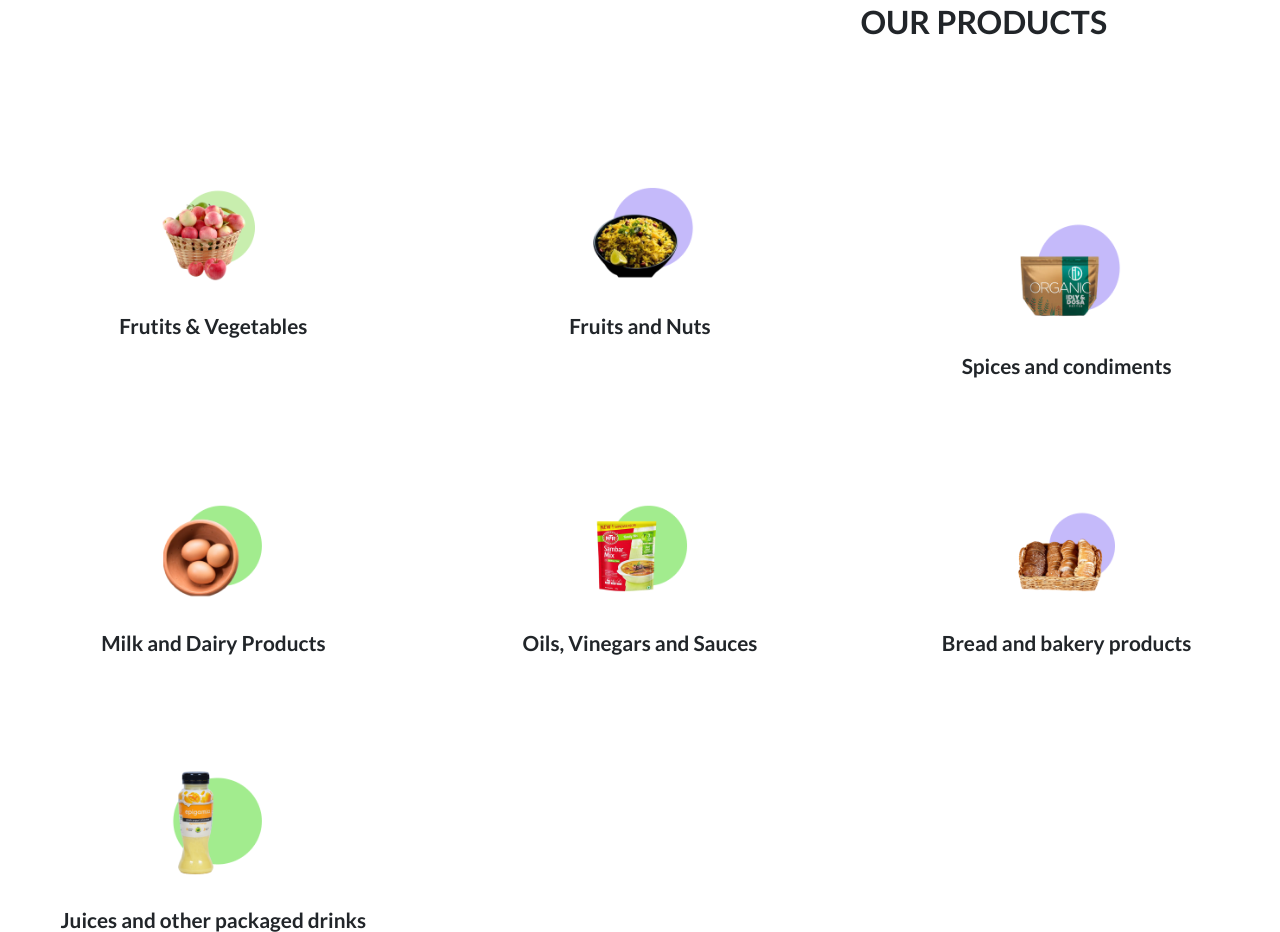
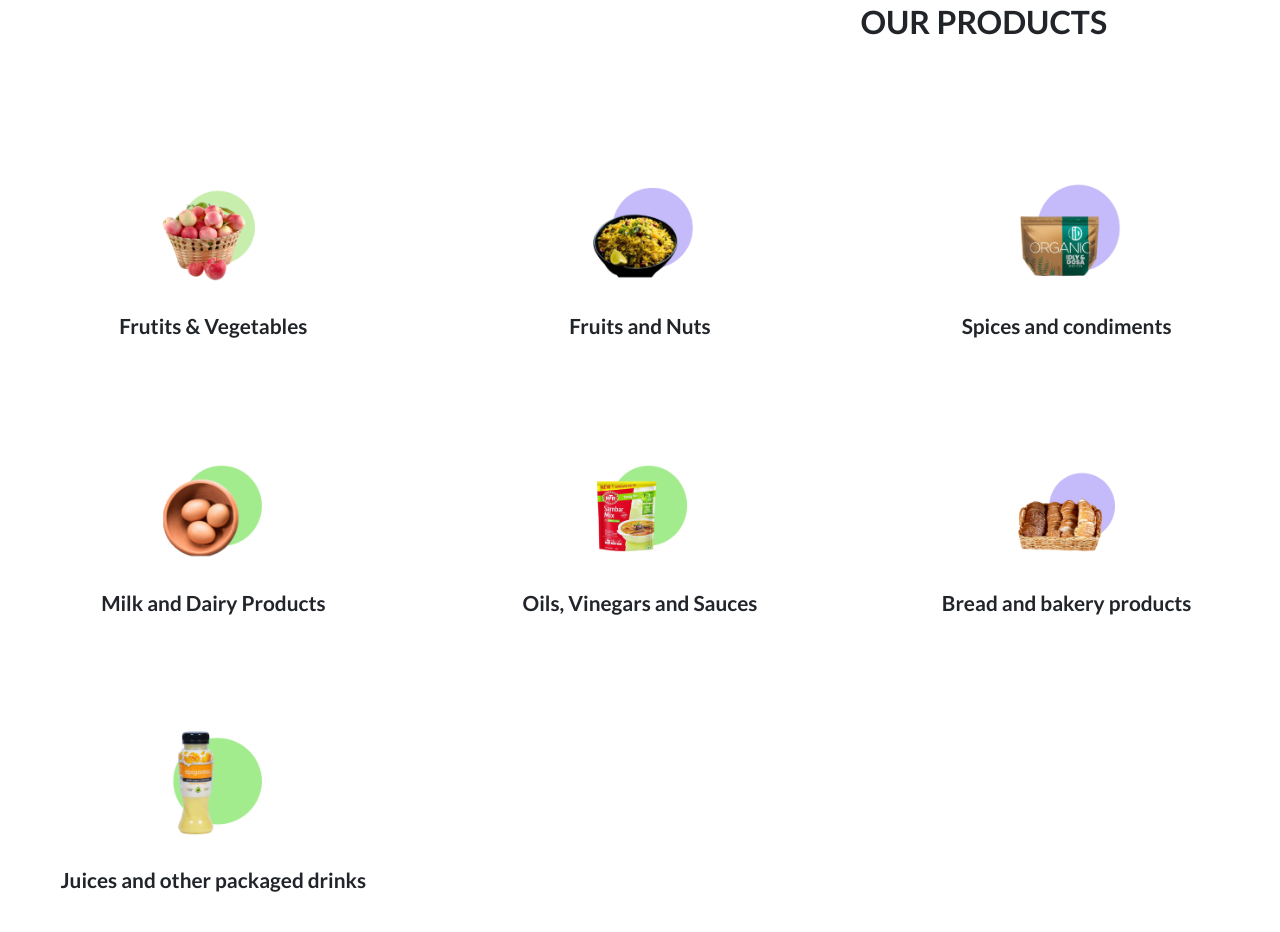
Before and after one commit to zivaka-build/bbwebsite, a plain HTML site: page index.html in a window 1280 px wide. Shown: the part 1876-2808 px from the top of the page. Drawn offline with nearby package versions, Linux system fonts and the light colour scheme; a web font is replaced by a local one.

Commit message:
Update index.html

```diff
--- a/index.html
+++ b/index.html
@@ -128,7 +128,7 @@
                         </div>
                     </div>
                     <div class="col-md-4 ">
-                        <div class="card special-skill-item Product-list" style="padding-top: 70px;">
+                        <div class="card special-skill-item Product-list">
                             <div class="card-header bg-transparent border-0"><img src="assets\img\Vector (2).png" style="height:108px;"></div>
                             <div class="card-body">
                                 <h3 class="card-title">Spices and condiments</h3>
```
